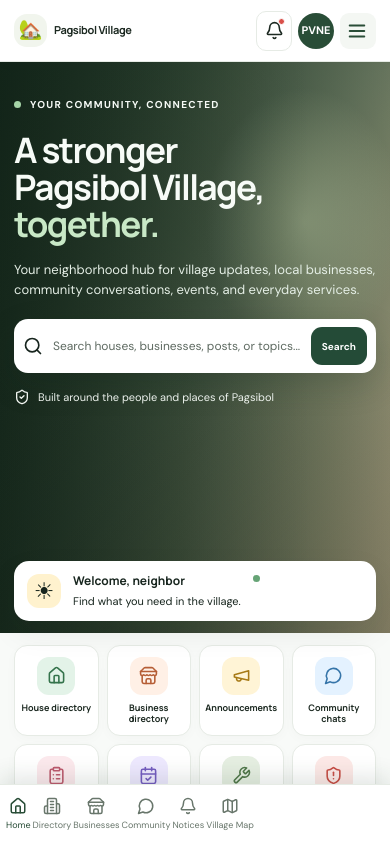
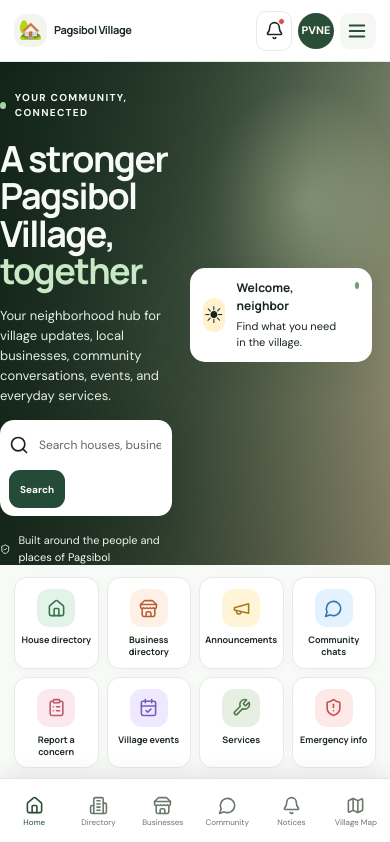
Before and after one commit to siidigitalcreative-engine/pvne, a Next.js app: page / in a window 390 px wide. Shown: the top 842 px of the page. Built offline with nearby package versions, Linux system fonts and the light colour scheme.

Commit message:
Update globals.css

```diff
--- a/app/globals.css
+++ b/app/globals.css
@@ -532,3 +532,38 @@ img,svg,video,canvas{max-width:100%;height:auto}
 .map-page .map-result-list{grid-template-columns:repeat(auto-fit,minmax(min(100%,260px),1fr))}
 .map-page .map-legend{position:static;max-width:100%;align-items:center}
 @media(max-width:620px){.announcement-modal-backdrop{padding:10px}.announcement-modal{max-height:90vh;border-radius:16px}.announcement-modal-content{padding:17px}.announcement-card-clickable{gap:10px;padding:14px}.announcement-upload-area{align-items:stretch}.announcement-upload-button{width:100%}.map-page .map-canvas{padding:10px!important}.map-page .map-svg-viewport svg{width:100%!important}.map-page .map-legend{gap:10px}}
+
+
+/* PVNE mobile spacing and bottom navigation correction */
+@media (max-width: 820px) {
+  .hero { min-height: 0 !important; padding-bottom: 0 !important; }
+  .hero-content { padding-top: 34px !important; padding-bottom: 0 !important; }
+  .hero-side-card { position: relative !important; left: auto !important; right: auto !important; bottom: auto !important; width: calc(100% - 36px) !important; max-width: none !important; margin: 24px 18px 18px !important; }
+  .mobile-nav {
+    position: fixed !important; left: 0 !important; right: 0 !important; bottom: 0 !important;
+    z-index: 100 !important; display: grid !important; grid-template-columns: repeat(6, minmax(0, 1fr)) !important;
+    align-items: stretch !important; gap: 0 !important; width: 100% !important; min-height: 68px;
+    padding: 7px 4px calc(7px + env(safe-area-inset-bottom)) !important;
+    background: #fff !important; border-top: 1px solid #e2e8e1;
+    box-shadow: 0 -5px 18px rgba(25, 48, 31, .09) !important;
+  }
+  .mobile-nav a {
+    min-width: 0 !important; width: 100% !important; padding: 3px 0 !important; margin: 0 !important;
+    display: flex !important; flex-direction: column !important; align-items: center !important; justify-content: center !important;
+    gap: 4px !important; text-align: center !important; font-size: clamp(8px, 2.4vw, 10px) !important;
+    line-height: 1.15 !important; white-space: normal !important; overflow-wrap: normal !important;
+  }
+  .mobile-nav a svg { flex: 0 0 auto; width: 20px; height: 20px; }
+  .mobile-nav a span { display: block; max-width: 100%; text-align: center; }
+  main { padding-bottom: calc(82px + env(safe-area-inset-bottom)); }
+  .site-footer { padding-bottom: calc(100px + env(safe-area-inset-bottom)) !important; }
+}
+@media (max-width: 390px) {
+  .hero-content { padding-top: 28px !important; }
+  .hero h1 { font-size: clamp(36px, 9.2vw, 48px) !important; line-height: 1.04 !important; }
+  .hero-content > p { margin-bottom: 14px !important; line-height: 1.55 !important; }
+  .hero-side-card { margin-top: 20px !important; }
+  .mobile-nav { min-height: 66px; padding-left: 2px !important; padding-right: 2px !important; }
+  .mobile-nav a { font-size: 8px !important; gap: 3px !important; }
+  .mobile-nav a svg { width: 19px; height: 19px; }
+}
```
